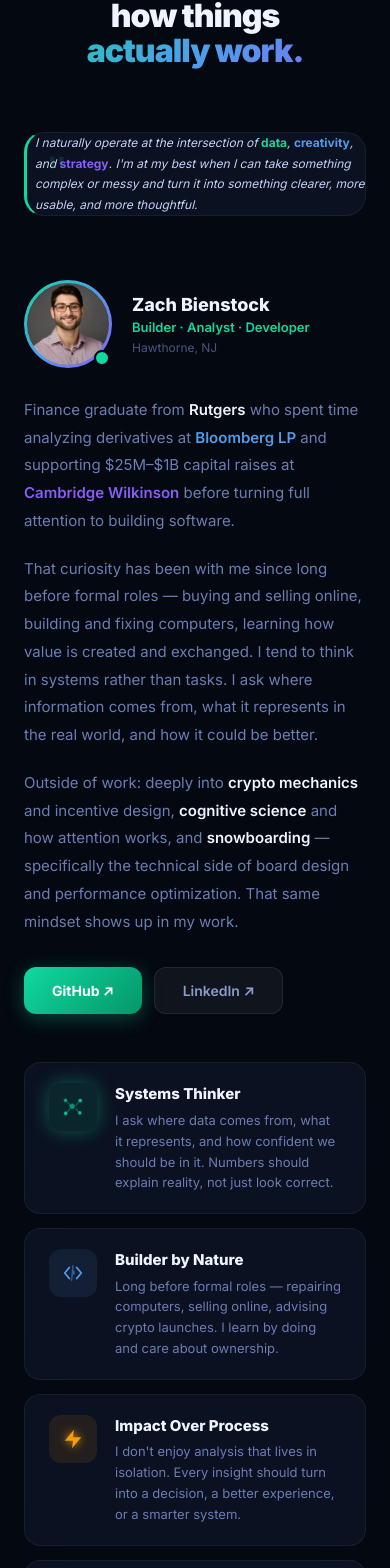
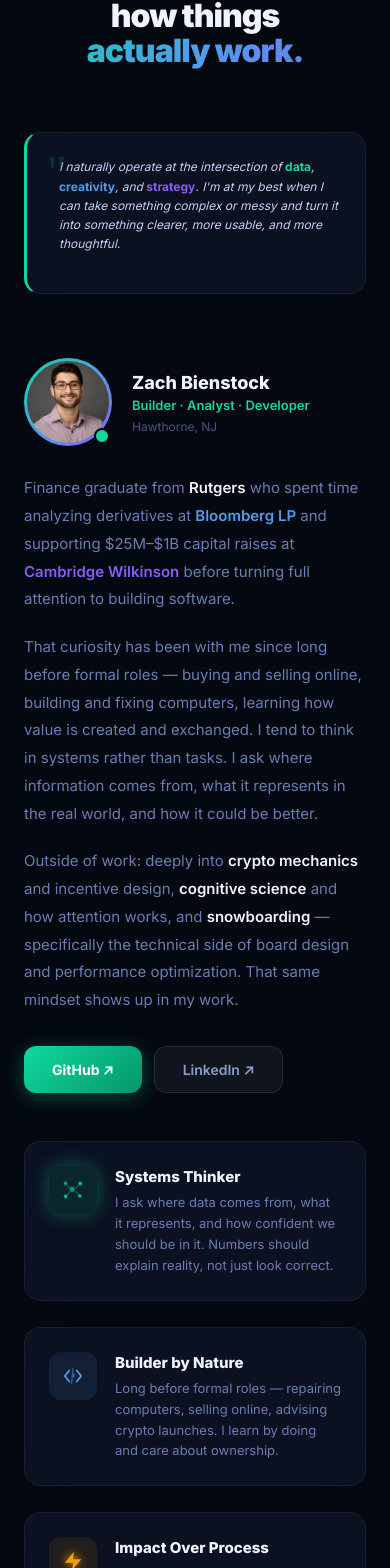
Before and after one commit to ZbienVC/portfolio, a React (Vite) app: page / in a window 390 px wide. Shown: the part 1330-2898 px from the top of the page. Built offline with nearby package versions, Linux system fonts and the light colour scheme.

Commit message:
fix: improve padding and spacing across all card sections on mobile

```diff
--- a/src/index.css
+++ b/src/index.css
@@ -358,12 +358,67 @@
 
   /* Trait cards - increase padding around icons */
   .glass-hover {
-    padding: 20px 24px !important;
+    padding: 22px 24px !important;
     gap: 18px !important;
+    margin-bottom: 12px !important;
   }
 
   .glass-hover > div:first-child {
     width: 48px !important;
     height: 48px !important;
   }
+
+  /* Experience cards - increase padding */
+  #experience .glass {
+    padding: 24px 24px !important;
+    margin-bottom: 12px !important;
+  }
+
+  #experience h3 {
+    font-size: 17px !important;
+    margin-bottom: 8px !important;
+  }
+
+  #experience p {
+    margin-bottom: 12px !important;
+    font-size: 13px !important;
+  }
+
+  #experience ul {
+    margin-bottom: 12px !important;
+  }
+
+  #experience li {
+    margin-bottom: 8px !important;
+    font-size: 13px !important;
+  }
+
+  /* Skills section spacing */
+  #skills .glass-hover {
+    padding: 16px 18px !important;
+    margin-bottom: 10px !important;
+  }
+
+  /* Contact buttons spacing */
+  #contact a {
+    padding: 16px 20px !important;
+    margin-bottom: 8px !important;
+    font-size: 14px !important;
+  }
+
+  /* General card text breathing room */
+  .glass p {
+    margin-bottom: 16px !important;
+    line-height: 1.6 !important;
+  }
+
+  .glass h3 {
+    margin-bottom: 10px !important;
+  }
+
+  /* Improve all glass card padding */
+  .glass {
+    padding: 24px !important;
+    border-radius: 16px !important;
+  }
 }
```
